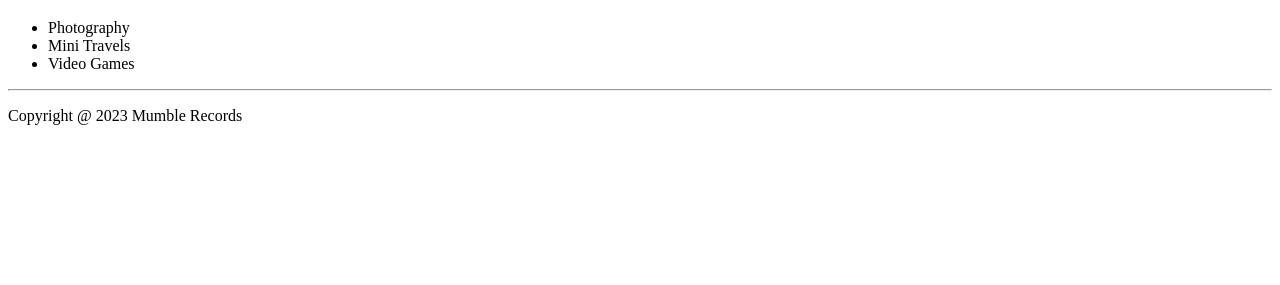
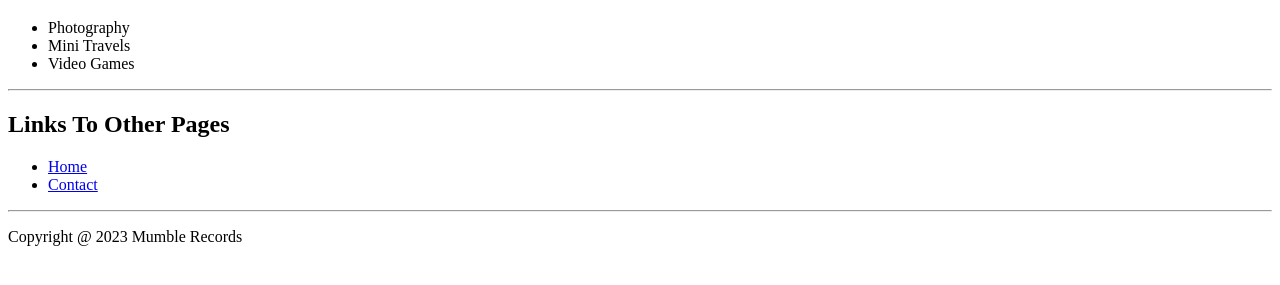
Before and after one commit to Mumble02/Resume, a plain HTML site: page hobbies.html in a window 1280 px wide. Shown: the part 61-346 px from the top of the page. Drawn offline with Linux system fonts and the light colour scheme.

Commit message:
added links in hobbies page

```diff
--- a/hobbies.html
+++ b/hobbies.html
@@ -16,6 +16,17 @@
         <li>Video Games</li>
     </ul>
 
+    <!--Links to other pages-->
+    <hr>
+
+    <h2>Links To Other Pages</h2>
+
+    <ul>
+        <li><a href="index.html">Home</a></li>
+        <li><a href="contact.html">Contact</a></li>
+    </ul>
+
+    <!--Footer-->
     <hr>
 
     <footer>
```
